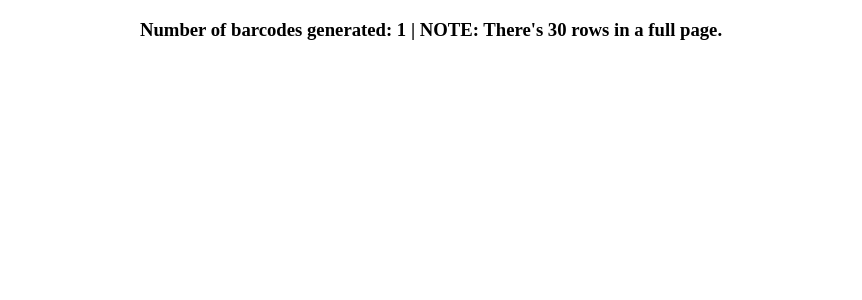
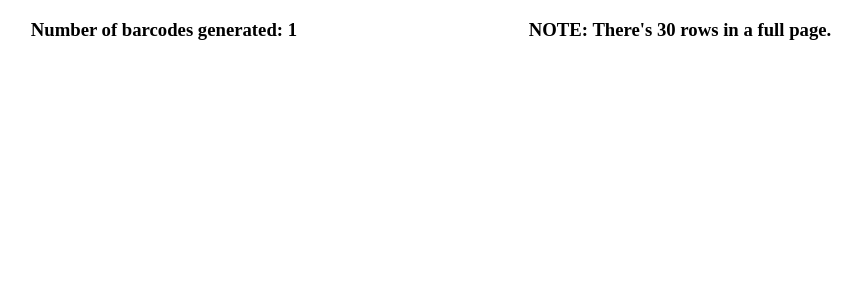
Before and after one commit to joe-bor/luckys_iris, a FastAPI app: template templates/barcodes.html in a window 1280 px wide. Shown: the top 300 px of the page, without its empty margins (209-1071 px from the left). Run offline with FastAPI, Linux system fonts and the light colour scheme; the template is opened without the code that fills it: most values are stand-ins (such as "Sample title", 1, 10 or a date in 2020).

```diff
--- a/app/main.py
+++ b/app/main.py
@@ -6,7 +6,7 @@ import asyncio
 import os
 import shutil
 import logging
-from .utils.barcode_utils import process_pdf
+from .utils.barcode_utils import process_pdf, delete_all_svg
 
 # Instantiate app
 app = FastAPI()
@@ -56,19 +56,4 @@ async def cleanup_svgs():
     await delete_all_svg(barcode_dir)
     return {"message": f"All barcodes in {barcode_dir} have been deleted."}
 
-
-# Helper function for cleaning up barcodes
-async def delete_all_svg(barcode_dir, delay=0):
-    logging.info(f"Starting cleanup of SVGs with delay {delay} seconds")
-
-    await asyncio.sleep(delay=delay)
-
-    for file in os.listdir(barcode_dir):
-        file_path = os.path.join(barcode_dir, file)
-        if os.path.isfile(file_path):
-            os.remove(file_path)
-
-    logging.info(f"All images in {barcode_dir} have been deleted")
-    return {"message": f'All images in {barcode_dir} have been deleted'}
-
 # uvicorn app.main:app --reload
--- a/static/barcodes.css
+++ b/static/barcodes.css
@@ -1,7 +1,7 @@
 /* static/styles.css */
 h3 {
   display: flex;
-  justify-content: center;
+  justify-content: space-evenly;
   align-items: center;
 }
 .container {
@@ -10,9 +10,8 @@ h3 {
 }
 .barcode-item {
   font-size: smaller;
-  display: flex;
-  justify-content: space-around;
-  align-items: center;
+  display: grid;
+  grid-template-columns: 3fr 1fr 4fr;
   margin-bottom: 10px;
   break-inside: avoid;
 }
@@ -21,7 +20,11 @@ h3 {
   height: auto;
 }
 .description {
-  margin-left: 15px;
+  align-self: center;
+}
+
+.order_qty {
+  align-self: center;
 }
 
 @media screen and (max-width: 768px) {
--- a/templates/barcodes.html
+++ b/templates/barcodes.html
@@ -9,8 +9,8 @@
   </head>
   <body>
     <h3>
-      Number of barcodes generated: {{ barcode_counter }} | NOTE: There's 30
-      rows in a full page.
+      <span>Number of barcodes generated: {{ barcode_counter }}</span>
+      <span>NOTE: There's 30 rows in a full page.</span>
     </h3>
     <div class="container">
       {% for product_number, (description, order_qty) in
```
Also changed, not shown: app/utils/barcode_utils.py (+21 -1 lines), README.md.
